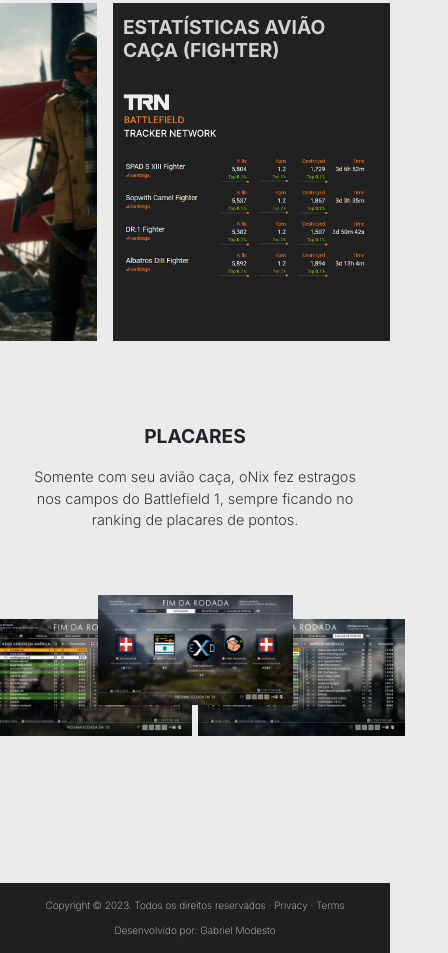
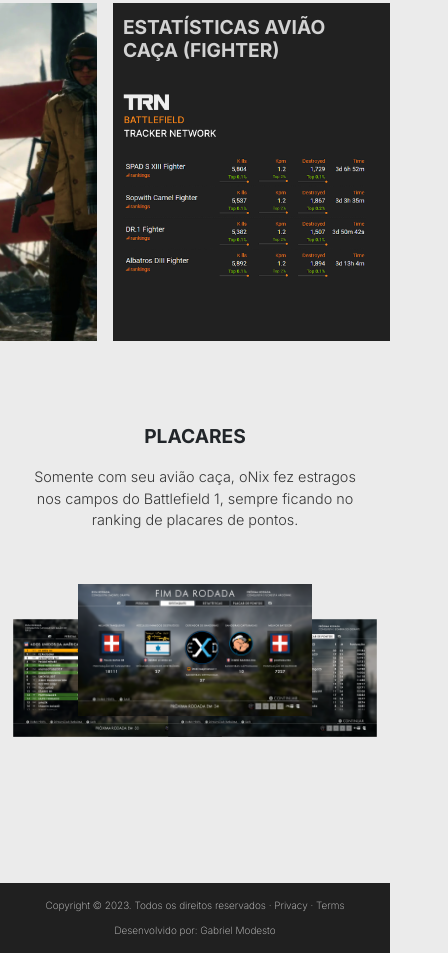
Before and after one commit to testpq/new, a plain HTML site: page index.html in a window 390 px wide. Shown: the part 4888-5841 px from the top of the page, 448 px wide, since content can reach past the window. Drawn offline with nearby package versions, Linux system fonts and the light colour scheme; a web font is replaced by a local one.

Commit message:
Add files via upload

```diff
--- a/components/part-9.css
+++ b/components/part-9.css
@@ -1,9 +1,7 @@
 .part-9{
-    /* margin-top: 50px; */
     width: 1200px;
     display: flex;
     justify-content: center;
-    /* background-color: aquamarine; */
 }
     .container-part-9{
         max-width: 1200px;
@@ -34,14 +32,11 @@
         margin-top: 10px;
     }
 
-
-
         .container-part-9-img{
             display: flex;
             align-items: center;
             justify-content: center;
             min-height: 25vh;
-            width: 100%;
             padding: 40px;
             margin-top: 25px;
         }
@@ -67,25 +62,21 @@
 
 .imagem1, .imagem3{
     margin: 3px;
-    max-width: 50%;
 }
 
 .imagem2{
-    /* background-color: tomato; */
     position: absolute;
     z-index: 1;
-    /* max-width: 45%; */
+    max-width: 45%;
     margin-bottom: 55px;
-    max-width: 1200px;
     height: 0px;
     display: flex;
     align-items: center;
     justify-content: center;
-    /* display: none; */
 }
 
 .imagem2 img{
-    max-width: 50%;
+    width: 600px;
     transition: all .4s;
 }
 
@@ -94,9 +85,93 @@
     transition: all .4s;
 }
 
-
 .imagem1:hover, .imagem3:hover{
     transition: all .4s;
     z-index: 999;
     transform: scale(1.20);
 }
+
+
+/* Placares */
+@media (max-width:480px){
+
+.container-part-9-img{
+    display: flex;
+    align-items: center;
+    justify-content: center;
+    min-height: 25vh;
+    width: 100%;
+    padding: 40px;
+    margin-top: 25px;
+}
+
+
+.container-img{
+    width: 100%;
+    display: flex;
+    flex-direction: row;
+    justify-content: center;
+    align-items: center;
+}
+
+.container-img img{
+    width: 100%;
+    display: flex;
+    justify-content: center;
+    align-items: center;
+}
+
+.imagem1{
+    widows: 500px;
+}
+
+
+.imagem2{
+    position: absolute;
+    z-index: 1;
+    margin-bottom: 55px;
+    max-width: 1200px;
+    height: 0px;
+    display: flex;
+    align-items: center;
+    justify-content: center;
+}
+
+.imagem2 img{
+    max-width: 60%;
+    transition: all .4s;
+}
+
+.imagem1,
+.imagem2,
+.imagem3{
+    transition: all .4s;
+}
+
+.imagem1,
+.imagem3{
+    transform: scale(1.4);
+}
+
+
+.imagem2:hover{
+    transition: all .4s;
+    transform: scale(1.5);
+}
+
+.imagem1:hover, .imagem3:hover{
+    transition: all .4s;
+    z-index: 999;
+}
+
+.imagem1:hover{
+    transform: translateX(50%) scale(2.0)
+}
+
+.imagem3:hover{
+    transform: translateX(-50%) scale(2.0)
+}
+
+
+
+}
--- a/components/principal.css
+++ b/components/principal.css
@@ -401,77 +401,6 @@ footer{
     padding: 0px 0px 0px 10px;
 }
 
-/* part-9*/
-/* Placares */
-.container-part-9-img{
-    display: flex;
-    align-items: center;
-    justify-content: center;
-    min-height: 25vh;
-    width: 60vh;
-    padding: 40px;
-    margin-top: 25px;
-}
-
-
-.container-img{
-    width: 100%;
-    display: flex;
-    flex-direction: row;
-    justify-content: center;
-    align-items: center;
-
-}
-
-.container-img img{
-    width: 100%;
-    display: flex;
-    justify-content: center;
-    align-items: center;
-}
-
-
-.imagem1, .imagem3{
-    margin: 3px;
-    max-width: 50%;
-}
-
-.imagem2{
-    /* background-color: tomato; */
-    position: absolute;
-    z-index: 1;
-    /* max-width: 45%; */
-    margin-bottom: 55px;
-    max-width: 1200px;
-    height: 0px;
-    display: flex;
-    align-items: center;
-    justify-content: center;
-    /* display: none; */
-}
-
-.imagem2 img{
-    max-width: 50%;
-    transition: all .4s;
-}
-
-.imagem1,
-.imagem2,
-.imagem3{
-    transition: all .4s;
-}
-
-
-.imagem2:hover{
-    transition: all .4s;
-    transform: scale(1.5);
-}
-
-.imagem1:hover, .imagem3:hover{
-    transition: all .4s;
-    z-index: 999;
-    transform: scale(1.10);
-}
 
 /* ****** */
 
```
